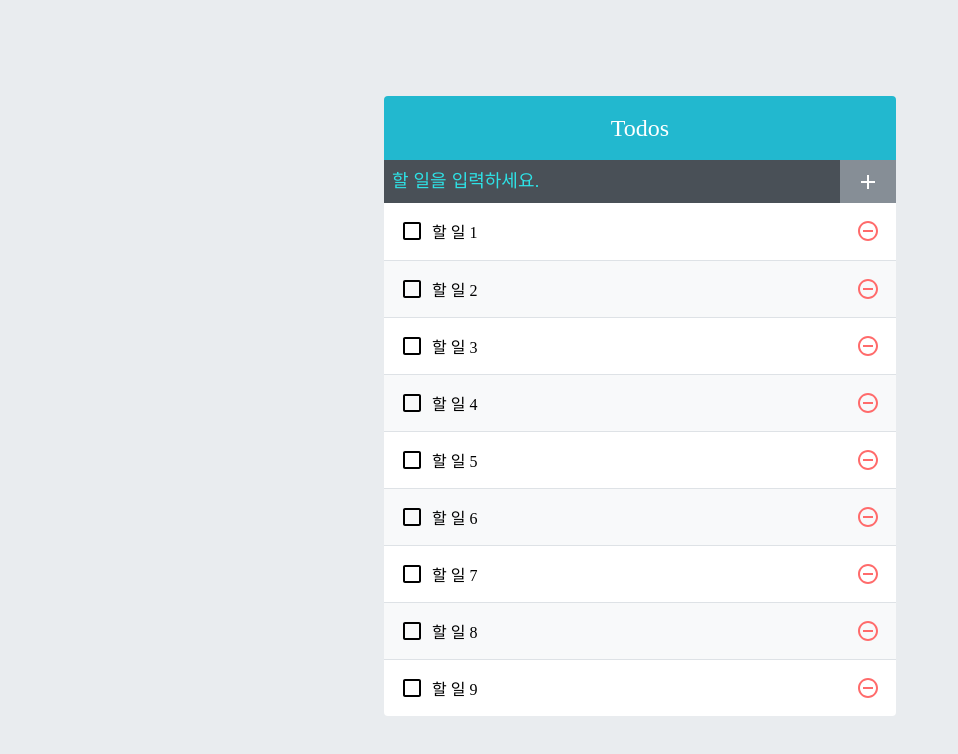
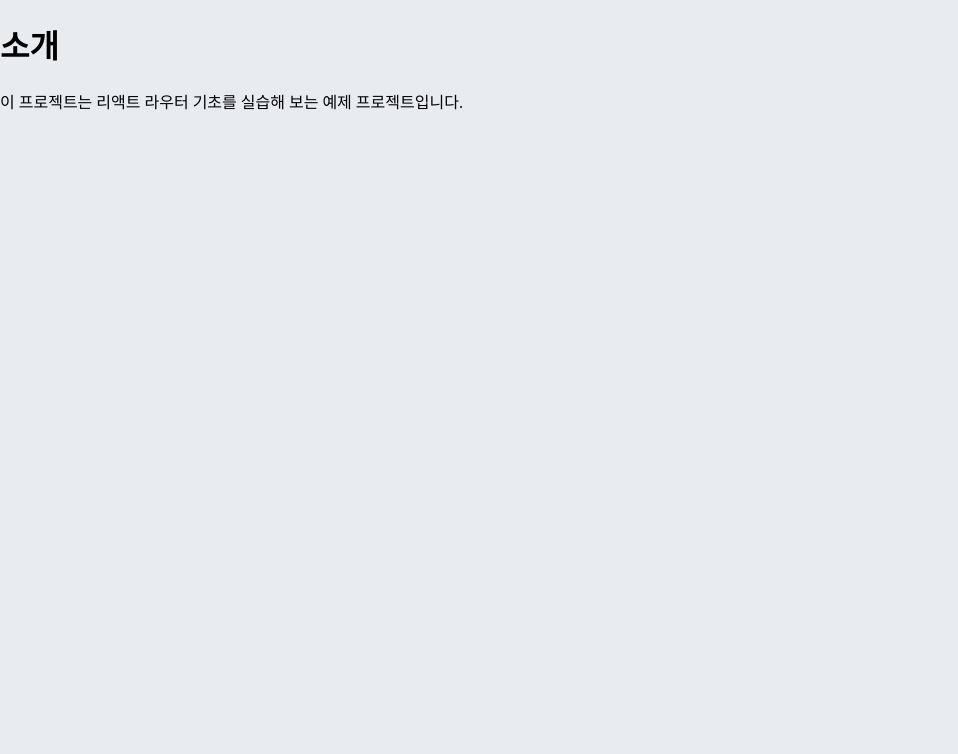
Before and after one commit to Jungma1/study-react, a React (Create React App) app: page /about in a window 1280 px wide. Shown: the top 754 px of the page, without its empty margins (0-958 px from the left). Built offline with nearby package versions, Linux system fonts and the light colour scheme.

Commit message:
Add Router

```diff
--- a/package.json
+++ b/package.json
@@ -12,6 +12,7 @@
     "react": "^17.0.1",
     "react-dom": "^17.0.1",
     "react-icons": "^4.2.0",
+    "react-router-dom": "^5.2.0",
     "react-scripts": "4.0.3",
     "react-virtualized": "^9.22.3",
     "web-vitals": "^1.0.1"
--- /dev/null
+++ b/src/App2.js
@@ -0,0 +1,15 @@
+import React from 'react';
+import { Route } from 'react-router-dom';
+import About from './pages/About';
+import Home from './pages/Home';
+
+const App2 = () => {
+  return (
+    <div>
+      <Route path='/' component={Home} exact={true} />
+      <Route path='/about' component={About} />
+    </div>
+  );
+};
+
+export default App2;
--- a/src/index.js
+++ b/src/index.js
@@ -1,13 +1,14 @@
 import React from 'react';
 import ReactDOM from 'react-dom';
+import { BrowserRouter } from 'react-router-dom';
 import './index.css';
-import App from './App';
 import reportWebVitals from './reportWebVitals';
+import App2 from './App2';
 
 ReactDOM.render(
-  <React.StrictMode>
-    <App />
-  </React.StrictMode>,
+  <BrowserRouter>
+    <App2 />
+  </BrowserRouter>,
   document.getElementById('root')
 );
 
--- /dev/null
+++ b/src/pages/About.js
@@ -0,0 +1,12 @@
+import React from 'react'
+
+const About = () => {
+	return (
+		<div>
+			<h1>소개</h1>
+			<p>이 프로젝트는 리액트 라우터 기초를 실습해 보는 예제 프로젝트입니다.</p>
+		</div>
+	)
+}
+
+export default About
--- /dev/null
+++ b/src/pages/Home.js
@@ -0,0 +1,12 @@
+import React from 'react'
+
+const Home = () => {
+	return (
+		<div>
+			<h1>홈</h1>
+			<p>홈, 그 페이지는 가장 먼저 보여지는 페이지.</p>
+		</div>
+	)
+}
+
+export default Home
```
Also changed, not shown: 1 other file (tests, documents, lock files or other folders).
